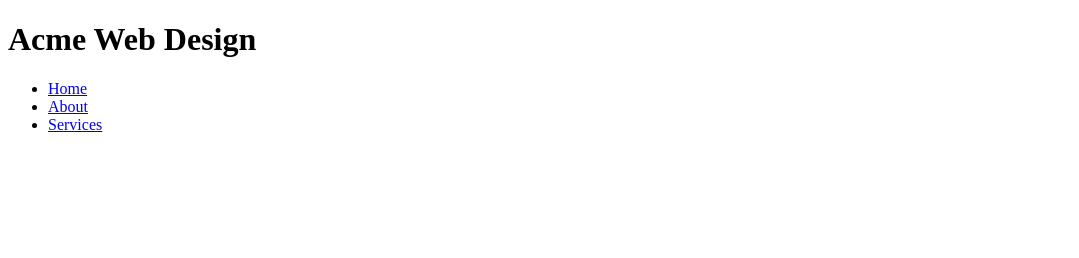
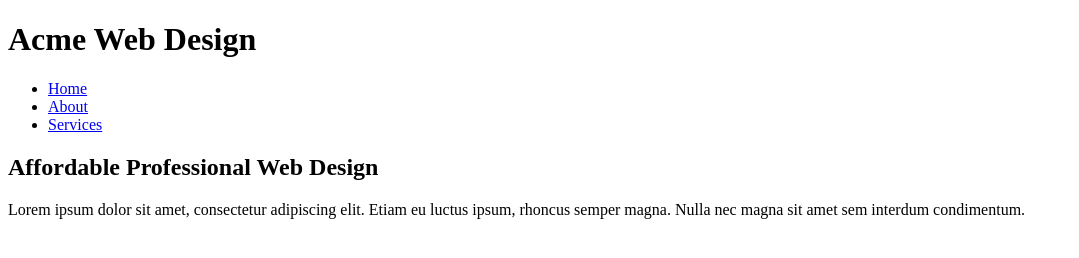
Before and after one commit to AlejoVE/acme-web-design, a plain HTML site: page index.html in a window 1280 px wide. Shown: the whole page, without its empty margins (0-1079 px from the left). Drawn offline with Linux system fonts and the light colour scheme.

Commit message:
I added "showcase" in the main section

```diff
--- a/index.html
+++ b/index.html
@@ -24,6 +24,12 @@
           </nav>
         </div>
       </header>
+      <section id="showcase">
+        <div class="container">
+          <h1>Affordable Professional Web Design</h1>
+          <p>Lorem ipsum dolor sit amet, consectetur adipiscing elit. Etiam eu luctus ipsum, rhoncus semper magna. Nulla nec magna sit amet sem interdum condimentum.</p>
+        </div>
+      </section>
 
 </body>
 </html>
```
